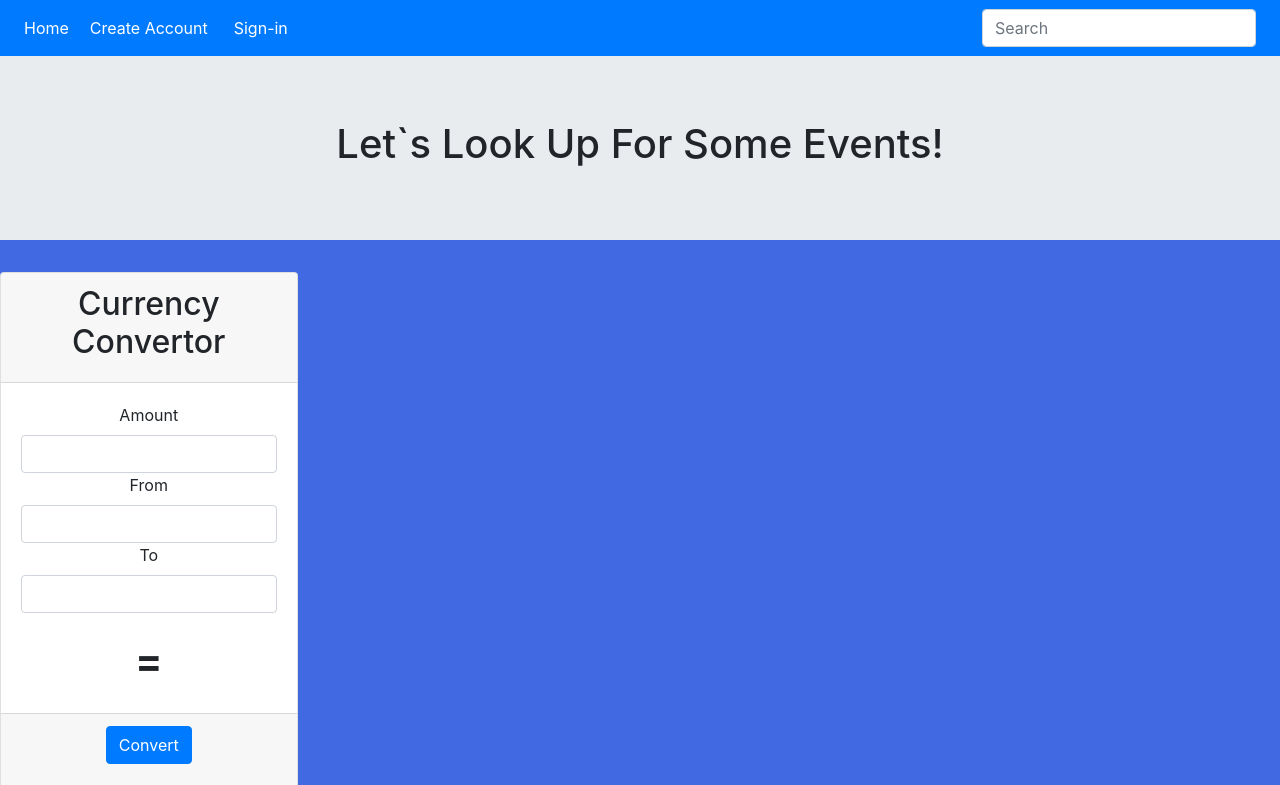
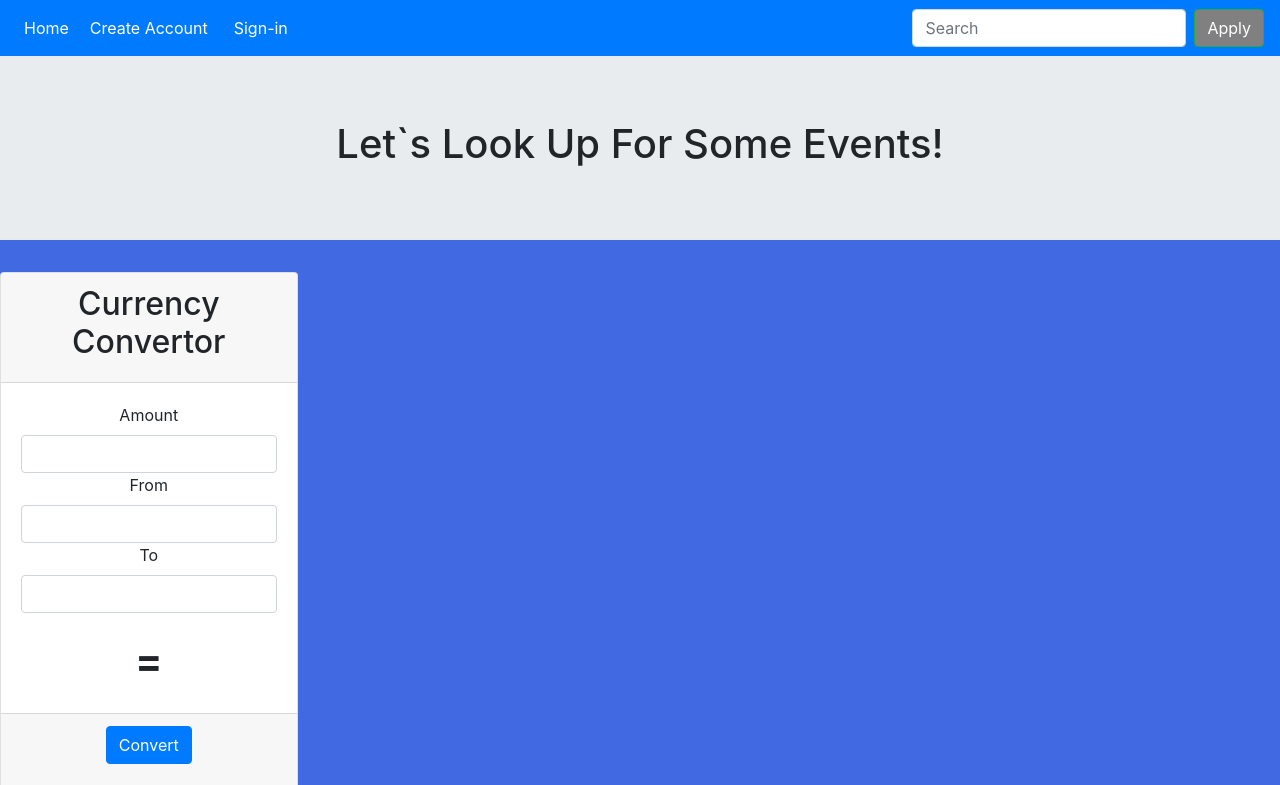
Before and after one commit to msasansalimi/Project-1, a plain HTML site: page index.html in a window 1280 px wide. Shown: the top 785 px of the page. Drawn offline with nearby package versions, Linux system fonts and the light colour scheme; no server answers.

Commit message:
Update index.html

```diff
--- a/index.html
+++ b/index.html
@@ -52,7 +52,7 @@
     </div>
     <form class="form-inline">
       <input class="form-control mr-sm-2 flexdatalist"  id="new_default" type="search" placeholder="Search" aria-label="Search" list='currency' name="currnecy">
-
+      <button type="button" class="btn btn-outline-success my-2 my-sm-0" id="change_default">Apply</button>    </form>
   </nav>
   <div class="jumbotron jumbotron-fluid">
     <div class="container">
```
